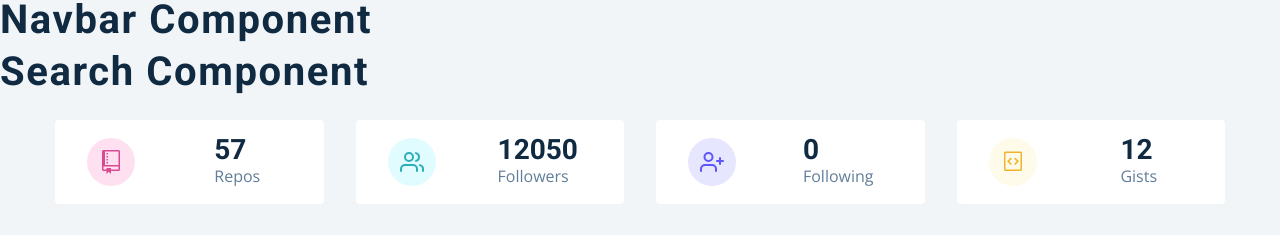
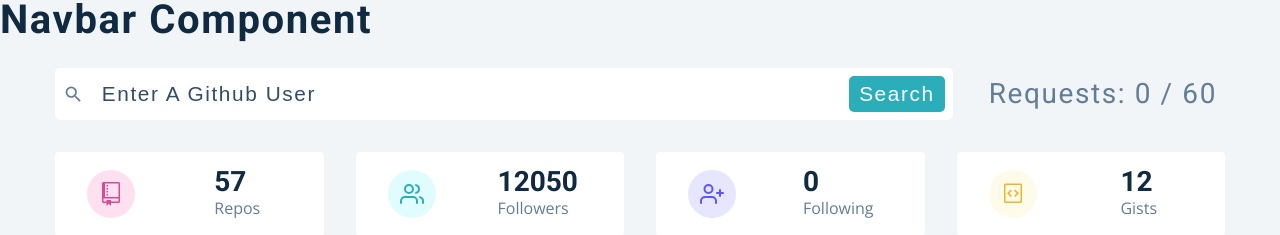
Before and after one commit to mahsoodebrahim/github-user, a React (Create React App) app: page / in a window 1280 px wide. Shown: the top 235 px of the page. Built offline with nearby package versions, Linux system fonts and the light colour scheme; no server answers.

Commit message:
getting number of requests sent to github api

```diff
--- a/package.json
+++ b/package.json
@@ -6,6 +6,7 @@
     "@testing-library/jest-dom": "^5.16.1",
     "@testing-library/react": "^12.1.2",
     "@testing-library/user-event": "^13.5.0",
+    "axios": "^0.24.0",
     "fusioncharts": "^3.18.0",
     "react": "^17.0.2",
     "react-dom": "^17.0.2",
--- a/src/components/Search.js
+++ b/src/components/Search.js
@@ -1,7 +1,113 @@
-import React from "react";
+import React, { useState } from "react";
+import { MdSearch } from "react-icons/md";
+import styled from "styled-components";
+import { useGlobalGithubContext } from "../context/context";
 
 const Search = () => {
-  return <h2>search component</h2>;
+  const [user, setUser] = useState("");
+
+  // get function from global context
+  const { getData, requests } = useGlobalGithubContext();
+
+  const handleSubmit = (e) => {
+    e.preventDefault();
+
+    if (user) {
+      getData(user);
+    }
+
+    // console.log(user);
+  };
+
+  return (
+    <section className="section">
+      <Wrapper className="section-center">
+        <form onSubmit={handleSubmit}>
+          <div className="form-control">
+            <MdSearch className="icon" />
+            <input
+              type="text"
+              value={user}
+              onChange={(e) => setUser(e.target.value)}
+              placeholder="enter a github user"
+            />
+            <button type="submit">search</button>
+          </div>
+        </form>
+        <h3>Requests: {requests} / 60</h3>
+      </Wrapper>
+    </section>
+  );
 };
 
+const Wrapper = styled.div`
+  position: relative;
+  display: grid;
+  gap: 1rem 1.75rem;
+  @media (min-width: 768px) {
+    grid-template-columns: 1fr max-content;
+    align-items: center;
+    h3 {
+      padding: 0 0.5rem;
+    }
+  }
+  .form-control {
+    background: var(--clr-white);
+    display: grid;
+    align-items: center;
+    grid-template-columns: auto 1fr auto;
+    column-gap: 0.5rem;
+    border-radius: 5px;
+    padding: 0.5rem;
+    input {
+      border-color: transparent;
+      outline-color: var(--clr-grey-10);
+      letter-spacing: var(--spacing);
+      color: var(--clr-grey-3);
+      padding: 0.25rem 0.5rem;
+    }
+    input::placeholder {
+      color: var(--clr-grey-3);
+      text-transform: capitalize;
+      letter-spacing: var(--spacing);
+    }
+    button {
+      border-radius: 5px;
+      border-color: transparent;
+      padding: 0.25rem 0.5rem;
+      text-transform: capitalize;
+      letter-spacing: var(--spacing);
+      background: var(--clr-primary-5);
+      color: var(--clr-white);
+      transition: var(--transition);
+      cursor: pointer;
+      &:hover {
+        background: var(--clr-primary-8);
+        color: var(--clr-primary-1);
+      }
+    }
+
+    svg {
+      color: var(--clr-grey-5);
+    }
+    input,
+    button,
+    svg {
+      font-size: 1.3rem;
+    }
+    @media (max-width: 800px) {
+      button,
+      input,
+      svg {
+        font-size: 0.85rem;
+      }
+    }
+  }
+  h3 {
+    margin-bottom: 0;
+    color: var(--clr-grey-5);
+    font-weight: 400;
+  }
+`;
+
 export default Search;
--- a/src/context/context.js
+++ b/src/context/context.js
@@ -1,17 +1,71 @@
-import React, { useState, createContext, useContext } from "react";
+import React, { useState, createContext, useContext, useEffect } from "react";
+import axios from "axios";
 import mockUser from "./mockData.js/mockUser";
 import mockFollowers from "./mockData.js/mockFollowers";
 import mockRepos from "./mockData.js/mockRepos";
 
 const GithubContext = createContext();
 
+const BASE_URL = "https://api.github.com";
+
 const GithubProvider = ({ children }) => {
   const [githubUser, setGithubUser] = useState(mockUser);
   const [repos, setRepos] = useState(mockRepos);
   const [followers, setFollowers] = useState(mockFollowers);
+  const [requests, setRequests] = useState(0);
+  const [loading, setLoading] = useState(false);
+
+  useEffect(() => {
+    // getData("wesbos");
+    checkRequests();
+  }, []);
+
+  const checkRequests = async () => {
+    try {
+      const response = await axios.get(`${BASE_URL}/rate_limit`);
+      const {
+        data: {
+          rate: { remaining },
+        },
+      } = response;
+      setRequests(remaining);
+
+      if (remaining === 0) {
+        //  throw an error
+      }
+
+      console.log(response);
+    } catch (error) {
+      console.log(error);
+    }
+  };
+
+  const getData = async (query) => {
+    const urls = [
+      `https://api.github.com/users/${query}`,
+      `https://api.github.com/users/${query}/repos?per_page=100`,
+      `https://api.github.com/users/${query}/followers`,
+    ];
+    try {
+      const responses = await Promise.all(
+        urls.map((url) => fetch(url, { mode: "cors" }))
+      );
+      const githubData = await Promise.all(
+        responses.map((response) => response.json())
+      );
+
+      setGithubUser(githubData[0]);
+      setRepos(githubData[1]);
+      setFollowers(githubData[2]);
+    } catch (error) {
+      console.log(error);
+    }
+  };
 
   return (
-    <GithubContext.Provider value={{ githubUser, repos, followers }}>
+    <GithubContext.Provider
+      value={{ githubUser, repos, followers, getData, requests }}
+    >
       {children}
     </GithubContext.Provider>
   );
```
Also changed, not shown: 1 other file (tests, documents, lock files or other folders).
